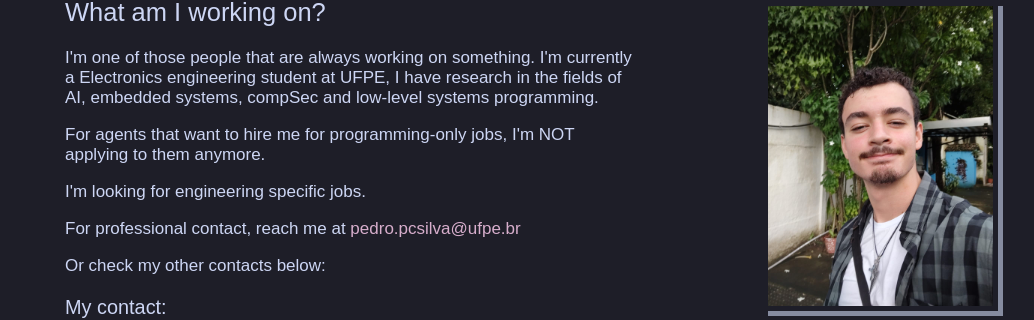
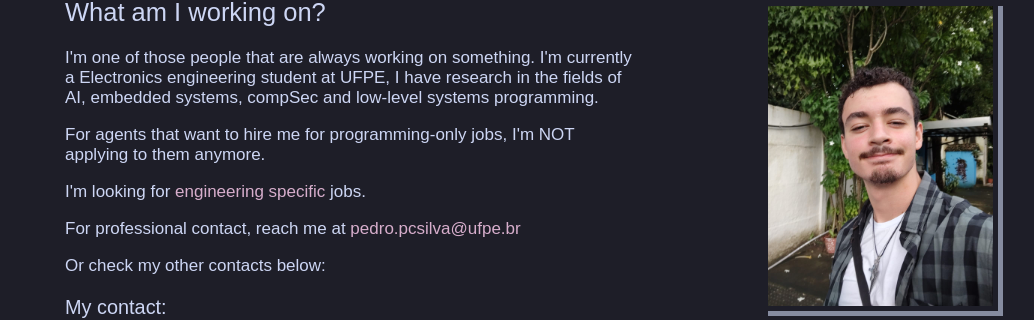
Before and after one commit to pchagas72/personal_website, a React (Vite) app: page / in a window 1280 px wide. Shown: the part 888-1208 px from the top of the page, without its empty margins (126-1160 px from the left). Built offline with nearby package versions, Linux system fonts and the light colour scheme; a web font is replaced by a local one.

Commit message:
Fixed prettyLink mistake

```diff
--- a/src/components/AboutMe/AboutMe.tsx
+++ b/src/components/AboutMe/AboutMe.tsx
@@ -24,7 +24,7 @@ function AboutMe(){
                     I'm currently a <a>Electronics engineering</a> student at UFPE, I have research in the fields of AI, embedded systems, compSec and low-level systems programming.</p>
 
                     <p> For agents that want to hire me for programming-only jobs, I'm NOT applying to them anymore.</p>
-                    <p> I'm looking for <prettyLink>engineering specific</prettyLink> jobs.</p>
+                    <p> I'm looking for <a className='prettyLink'>engineering specific</a> jobs.</p>
 
                     <p> For professional contact, reach me at <a className="prettyLink">pedro.pcsilva@ufpe.br</a></p>
 
```
